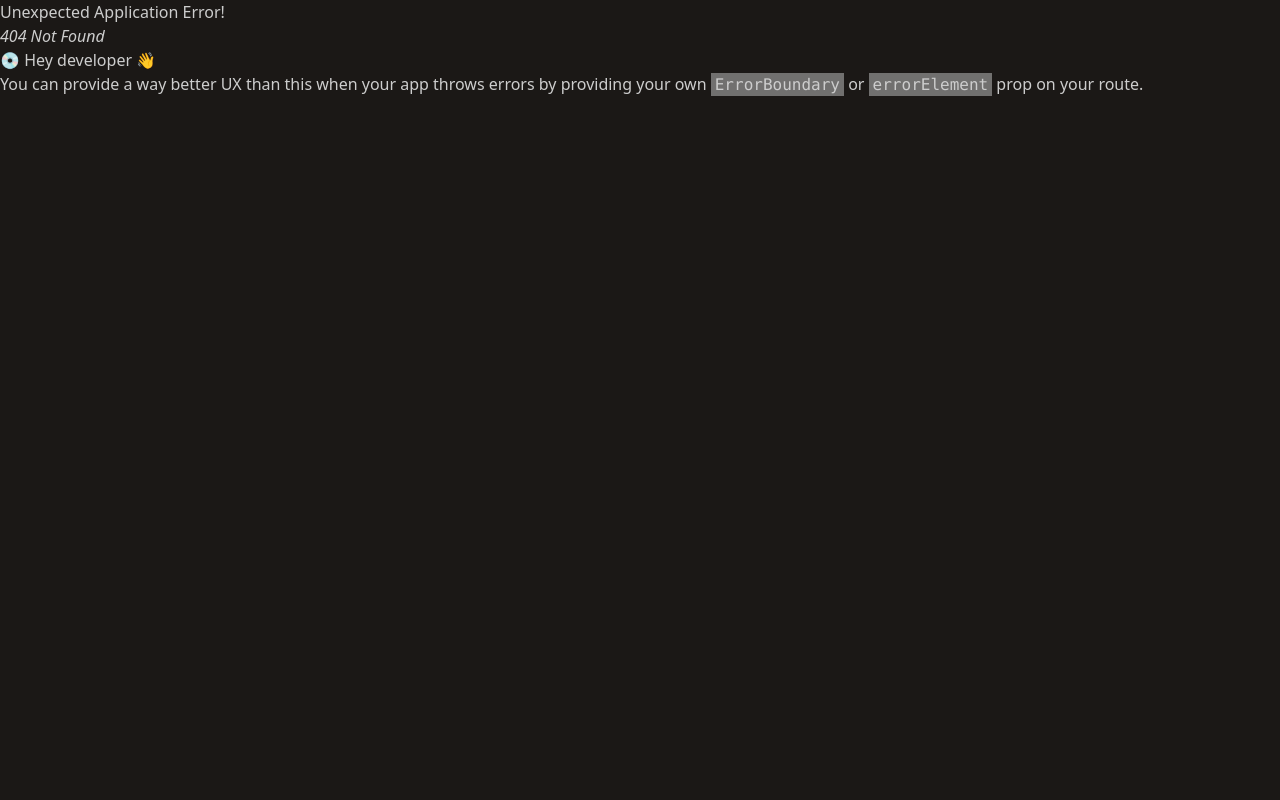
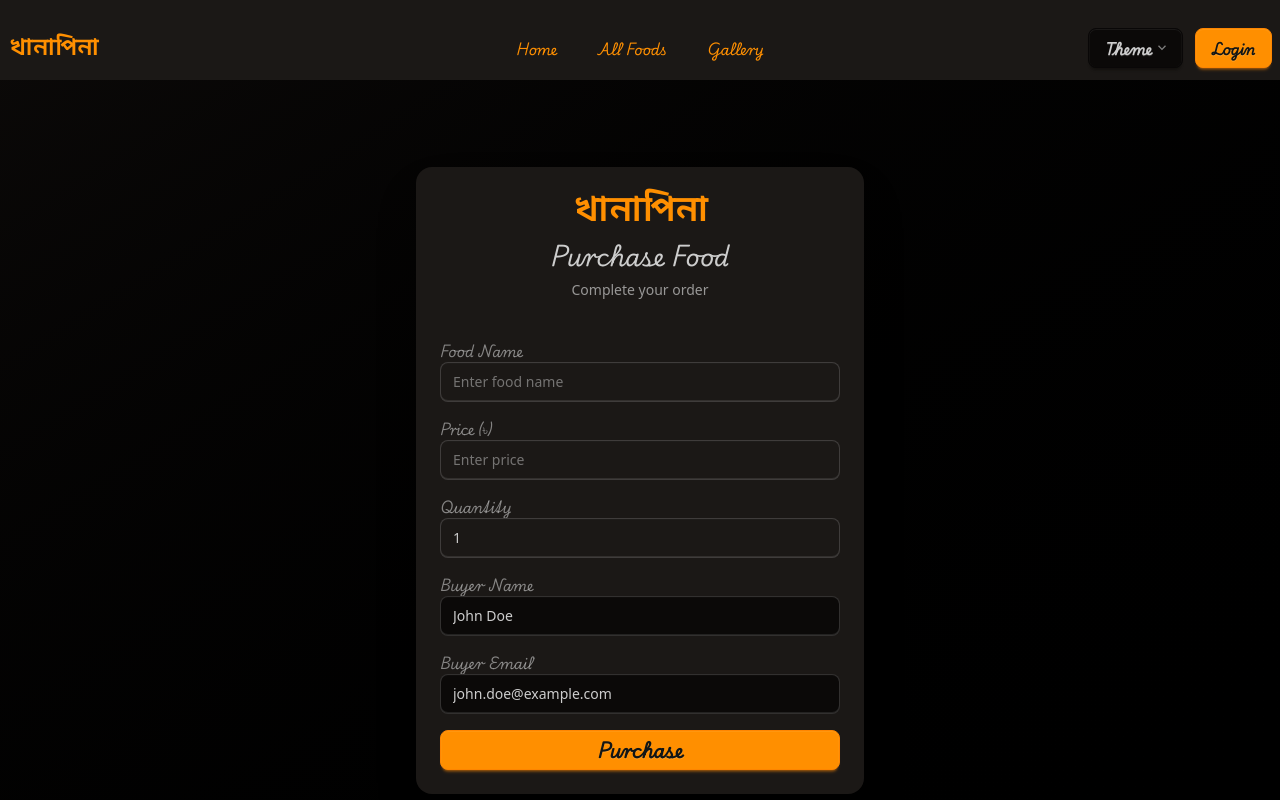
Before and after one commit to solaiman-islam-shadhin/khanapina, a React (Vite) app: page /purchase in a window 1280 px wide. Before the commit this address had no page. Shown: the top 800 px of the page. Built offline with nearby package versions, Linux system fonts and the light colour scheme.

Commit message:
purchase page added

```diff
--- a/src/Routes/Router.jsx
+++ b/src/Routes/Router.jsx
@@ -3,6 +3,7 @@ import { HomeLayout } from "../layout/HomeLayout";
 import { Home } from "../components/pages/Home";
 import { Login } from "../components/pages/Login";
 import { Register } from "../components/pages/Register";
+import { Purchase } from "../components/pages/Purchase";
 
 const router = createBrowserRouter([
     {
@@ -20,6 +21,10 @@ const router = createBrowserRouter([
             {
                 path: "register",
                 Component: Register
+            },
+            {
+                path: "purchase",
+                Component: Purchase
             }
         ]
     }
--- /dev/null
+++ b/src/components/pages/Purchase.jsx
@@ -0,0 +1,141 @@
+import React, { useState } from 'react'
+
+export const Purchase = () => {
+  const [formData, setFormData] = useState({
+    foodName: '',
+    price: '',
+    quantity: 1
+  })
+
+  // Mock logged-in user data (in real app, this would come from auth context)
+  const loggedInUser = {
+    name: 'John Doe',
+    email: 'john.doe@example.com'
+  }
+
+  const handleChange = (e) => {
+    const { name, value } = e.target
+    setFormData({
+      ...formData,
+      [name]: value
+    })
+  }
+
+  const handleSubmit = (e) => {
+    e.preventDefault()
+
+    const purchaseData = {
+      ...formData,
+      buyerName: loggedInUser.name,
+      buyerEmail: loggedInUser.email,
+      buyingDate: Date.now()
+    }
+
+    console.log('Purchase data:', purchaseData)
+    alert('Purchase successful!')
+  }
+
+  const totalPrice = formData.price * formData.quantity
+
+  return (
+    <div className="min-h-screen bg-gradient-to-br from-base-200 to-base-300 flex items-center justify-center p-4">
+      <div className="card w-full max-w-md bg-base-100 shadow-2xl">
+        <div className="card-body">
+          <div className="text-center mb-8">
+            <h1 className="text-4xl font-mina text-primary mb-2">খানাপিনা</h1>
+            <h2 className="text-2xl font-play text-base-content">Purchase Food</h2>
+            <p className="text-base-content opacity-70 mt-2">Complete your order</p>
+          </div>
+
+          <form onSubmit={handleSubmit} className="space-y-4">
+            <div className="form-control">
+              <label className="label">
+                <span className="label-text font-play">Food Name</span>
+              </label>
+              <input
+                type="text"
+                name="foodName"
+                value={formData.foodName}
+                onChange={handleChange}
+                placeholder="Enter food name"
+                className="input input-bordered w-full focus:input-primary"
+                required
+              />
+            </div>
+
+            <div className="form-control">
+              <label className="label">
+                <span className="label-text font-play">Price (৳)</span>
+              </label>
+              <input
+                type="number"
+                name="price"
+                value={formData.price}
+                onChange={handleChange}
+                placeholder="Enter price"
+                className="input input-bordered w-full focus:input-primary"
+                min="1"
+                required
+              />
+            </div>
+
+            <div className="form-control">
+              <label className="label">
+                <span className="label-text font-play">Quantity</span>
+              </label>
+              <input
+                type="number"
+                name="quantity"
+                value={formData.quantity}
+                onChange={handleChange}
+                className="input input-bordered w-full focus:input-primary"
+                min="1"
+                required
+              />
+            </div>
+
+            <div className="form-control">
+              <label className="label">
+                <span className="label-text font-play">Buyer Name</span>
+              </label>
+              <input
+                type="text"
+                value={loggedInUser.name}
+                className="input input-bordered w-full bg-base-200"
+                readOnly
+              />
+            </div>
+
+            <div className="form-control">
+              <label className="label">
+                <span className="label-text font-play">Buyer Email</span>
+              </label>
+              <input
+                type="email"
+                value={loggedInUser.email}
+                className="input input-bordered w-full bg-base-200"
+                readOnly
+              />
+            </div>
+
+            {formData.price && formData.quantity && (
+              <div className="card bg-primary text-primary-content">
+                <div className="card-body p-4">
+                  <h3 className="card-title text-lg">Total Amount</h3>
+                  <p className="text-2xl font-bold">৳{totalPrice}</p>
+                </div>
+              </div>
+            )}
+
+            <button
+              type="submit"
+              className="btn btn-primary w-full font-play text-lg"
+            >
+              Purchase
+            </button>
+          </form>
+        </div>
+      </div>
+    </div>
+  )
+}
```
